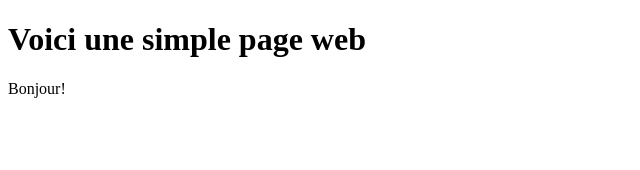
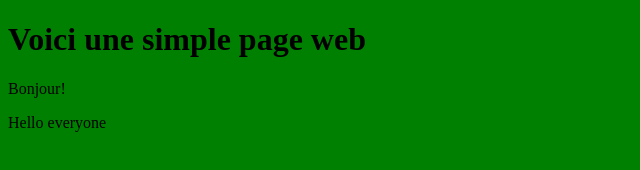
Before and after one commit to antoniofu/d73-labo-git-02, a plain HTML site: page index.html in a window 1280 px wide. Shown: the whole page, without its empty margins (0-640 px from the left). Drawn offline with Linux system fonts and the light colour scheme.

Commit message:
Ajout de citacion

```diff
--- /dev/null
+++ b/css/css.css
@@ -0,0 +1,4 @@
+body{
+
+background-color: green;
+}
--- a/index.html
+++ b/index.html
@@ -1,10 +1,15 @@
 <!DOCTYPE html>
 <html>
+<head>
+<link rel="stylesheet" href="css/css.css">
+</head>
 	<body>
 
 	<h1>Voici une simple page web</h1>
 
 	<p>Bonjour!</p>
 
+	<p>Hello everyone</p>
+
 	</body>
 </html>
```
Also changed, not shown: 3 other files.
